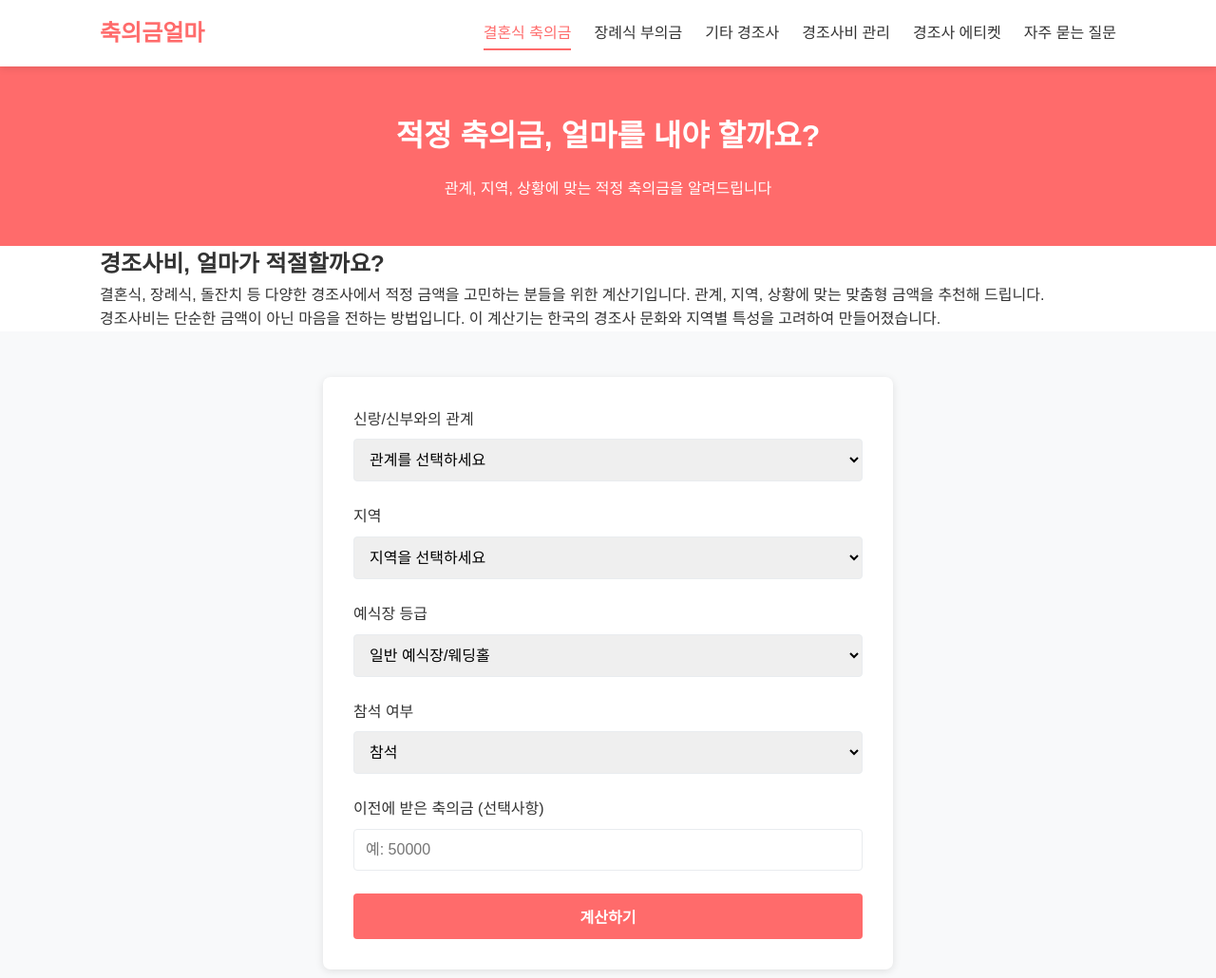
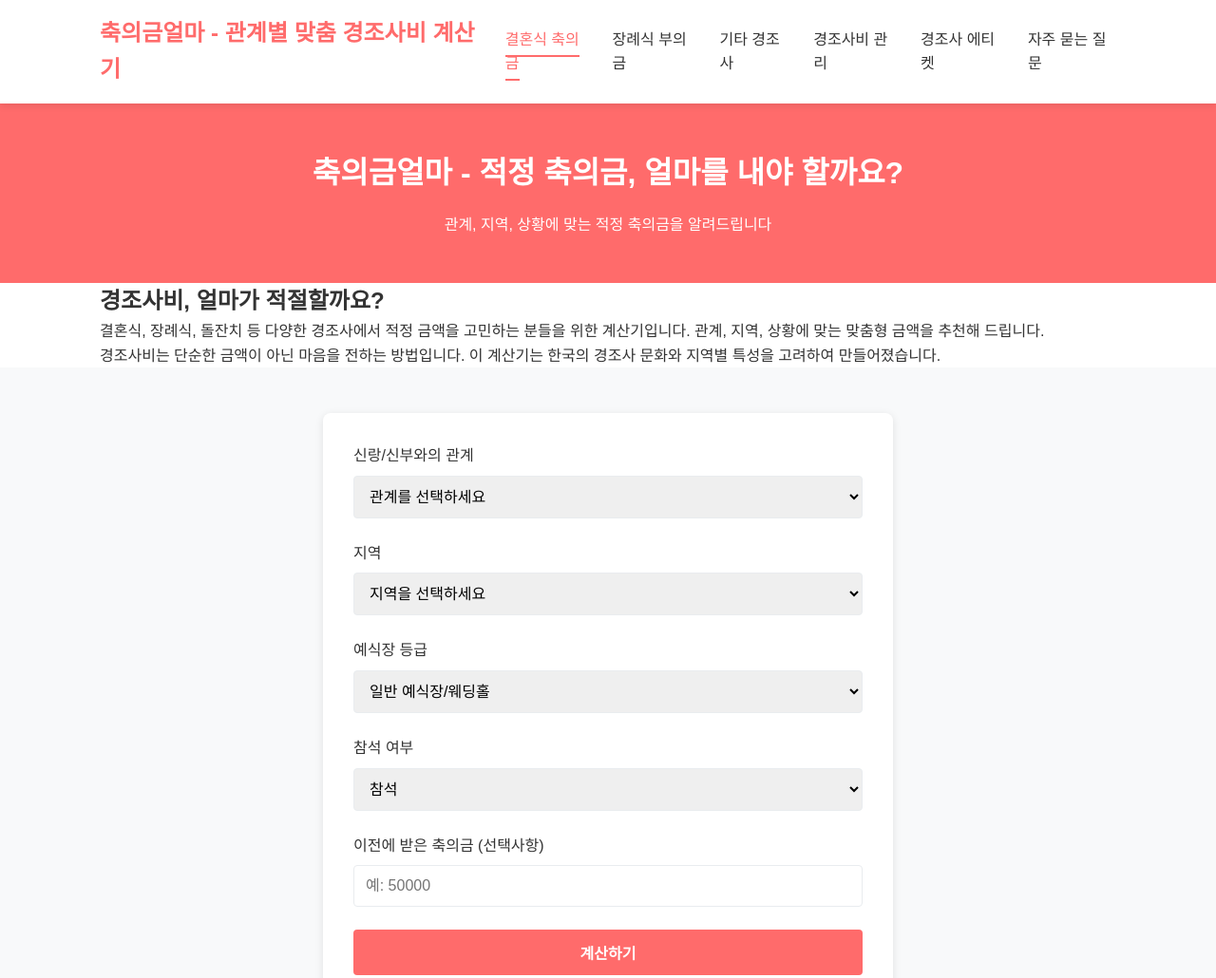
Before and after one commit to Magenta49/howmuch, a plain HTML site: page index.html in a window 1280 px wide. Shown: the top 1030 px of the page at 95% size. Drawn offline with Linux system fonts and the light colour scheme.

Commit message:
Update index.html

```diff
--- a/index.html
+++ b/index.html
@@ -54,7 +54,7 @@
 <body>
     <header>
         <div class="container">
-            <h1>축의금얼마</h1>
+            <h1>축의금얼마 - 관계별 맞춤 경조사비 계산기</h1>
             <nav>
                 <ul>
                     <li><a href="index.html" class="active">결혼식 축의금</a></li>
@@ -84,7 +84,7 @@
     <main>
         <section class="hero">
             <div class="container">
-                <h2>적정 축의금, 얼마를 내야 할까요?</h2>
+                <h2>축의금얼마 - 적정 축의금, 얼마를 내야 할까요?</h2>
                 <p>관계, 지역, 상황에 맞는 적정 축의금을 알려드립니다</p>
             </div>
         </section>
```
